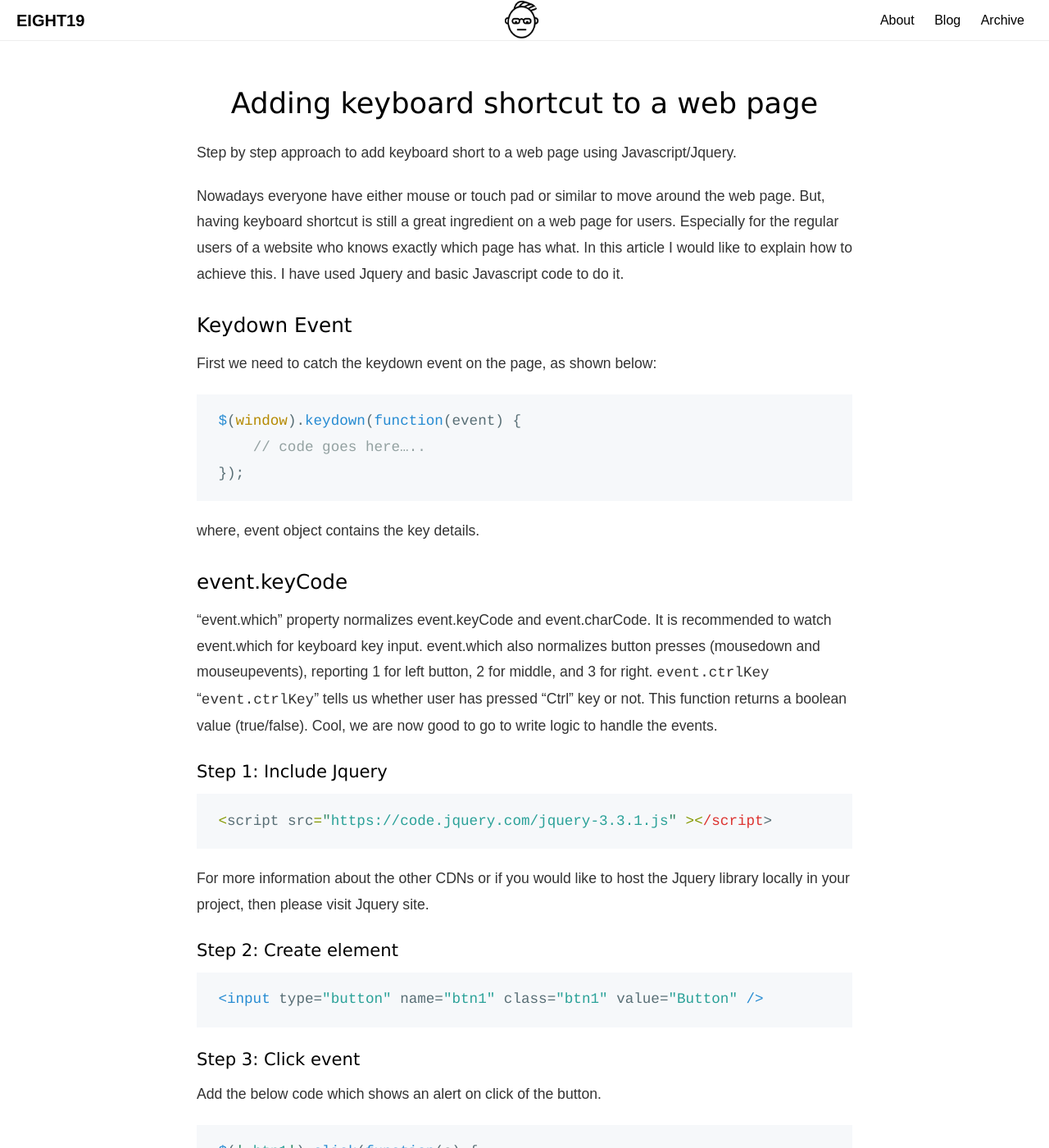
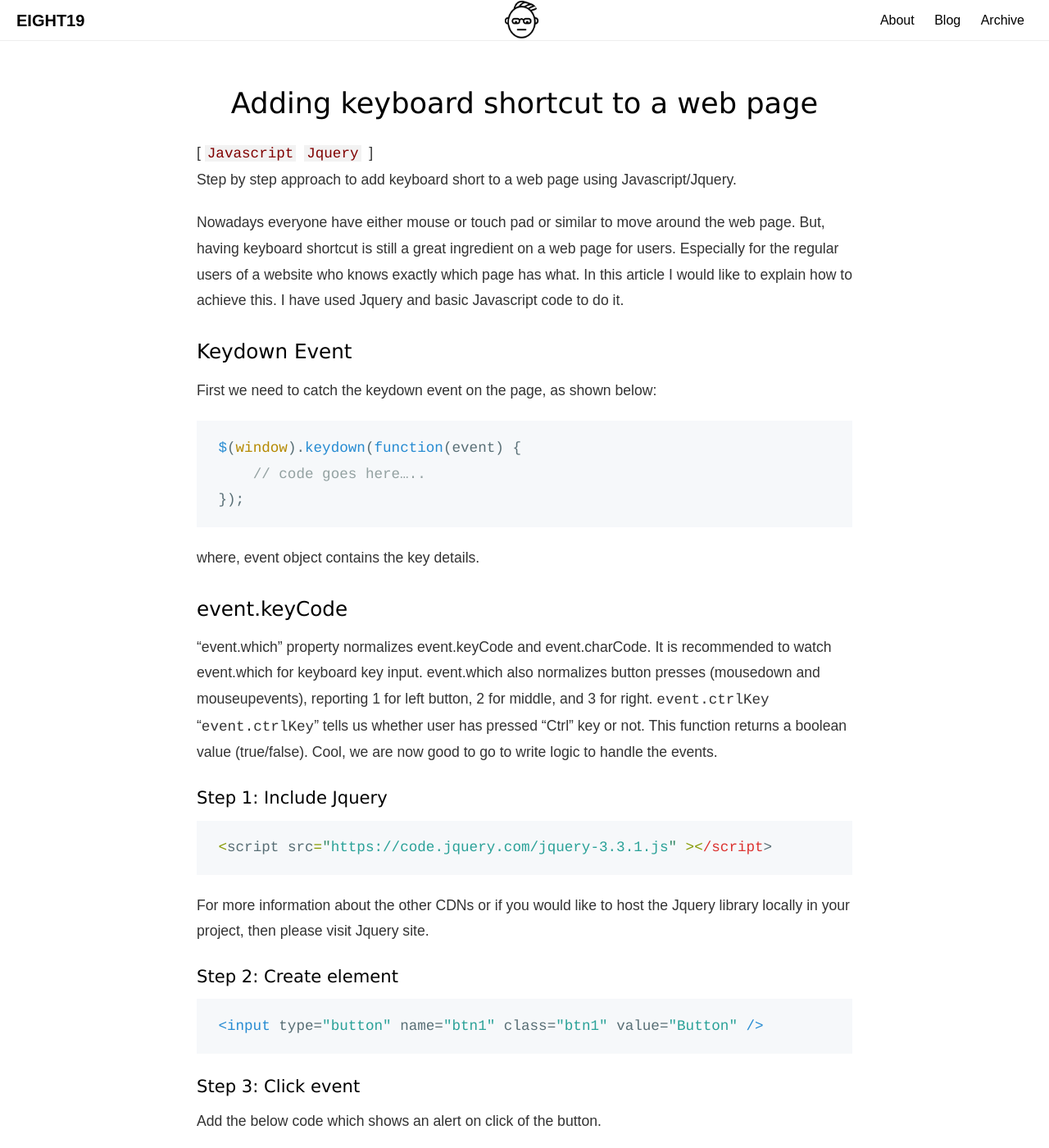
Before and after one commit to kartolab/karthikm19.github.io, a Jekyll site: the page built from _posts/2018-08-10-adding-keyboard-shortcut-to-web-page.md, in a window 1280 px wide and 1400 px high. Shown: the whole window at 82% size. Built offline with Jekyll 4.4.1, drawn with Linux system fonts in a browser that asks for light colours.

Commit message:
added tags to the posts

```diff
--- a/_layouts/post.html
+++ b/_layouts/post.html
@@ -9,6 +9,12 @@ layout: default
     {% endif %}
     {{ page.title }}
   </h1>
+  <span class="tags">[
+	{% for tag in page.tags %}
+		{% capture tag_name %}{{ tag }}{% endcapture %}
+		<code class="highligher-rouge"><nobr>{{ tag_name }}</nobr></code>&nbsp;
+	{% endfor %}
+  ]</span>
   {{ content }}
 
   {% if site.enable_reward %} {% include reward.html %} {% endif %}
--- a/_posts/2018-08-10-adding-keyboard-shortcut-to-web-page.md
+++ b/_posts/2018-08-10-adding-keyboard-shortcut-to-web-page.md
@@ -1,6 +1,7 @@
 ---
 layout: post
 title: "Adding keyboard shortcut to a web page"
+tags: Javascript Jquery
 ---
 
 Step by step approach to add keyboard short to a web page using Javascript/Jquery.
--- a/assets/main.scss
+++ b/assets/main.scss
@@ -3,3 +3,14 @@
 ---
 
 @import "gravid";
+
+
+.tags {
+	text-align: center;
+
+	code {
+		color: maroon;
+		padding: 0 3px;
+		background-color: #F2F2F2;
+	}
+}
```
